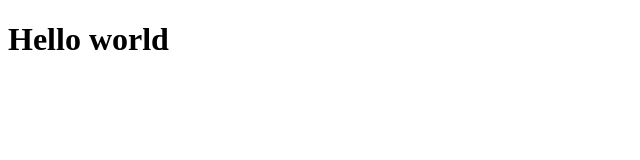
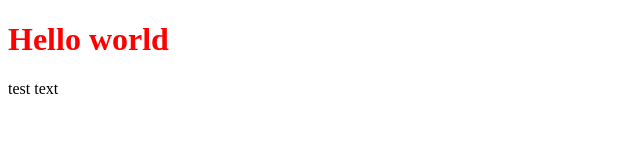
Before and after one commit to Voldemar0003/New_Project, a plain HTML site: page index.html in a window 1280 px wide. Shown: the whole page, without its empty margins (0-640 px from the left). Drawn offline with Linux system fonts and the light colour scheme.

Commit message:
add file style.css

```diff
--- a/index.html
+++ b/index.html
@@ -4,8 +4,10 @@
     <meta charset="UTF-8">
     <meta name="viewport" content="width=device-width, initial-scale=1.0">
     <title>Document</title>
+    <link rel="stylesheet" href="./style.css">
 </head>
 <body>
     <h1>Hello world</h1>
+    <p>test text</p>
 </body>
 </html>
--- /dev/null
+++ b/style.css
@@ -0,0 +1,3 @@
+h1{
+    color: red;
+}
```
